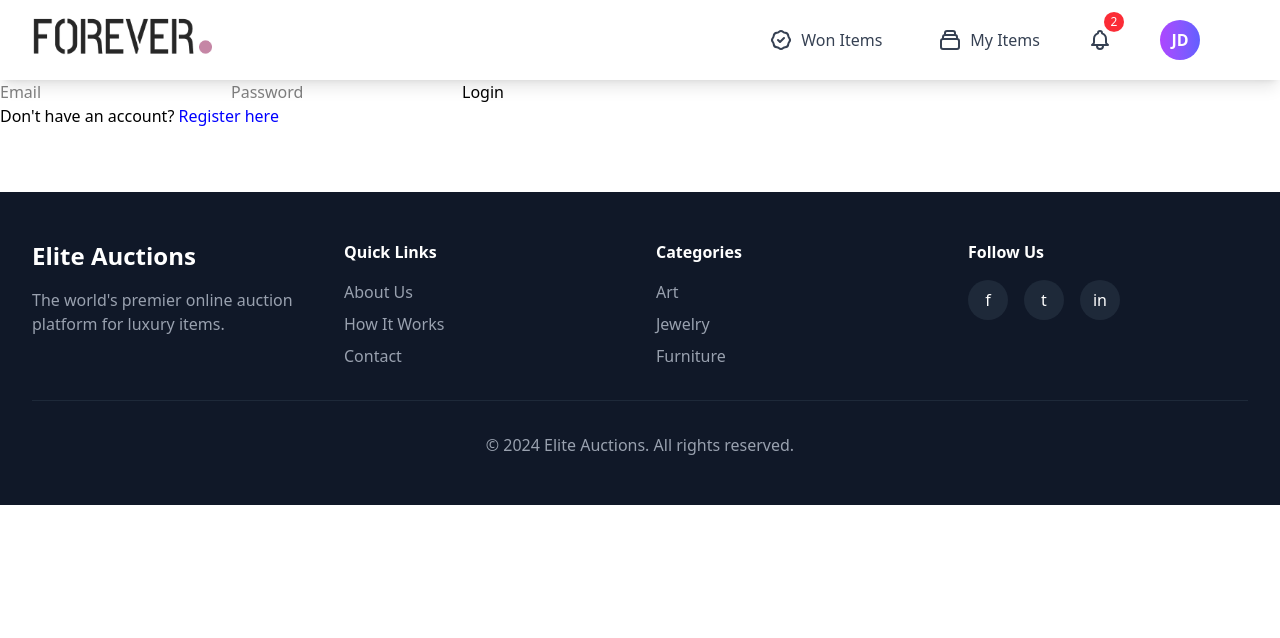
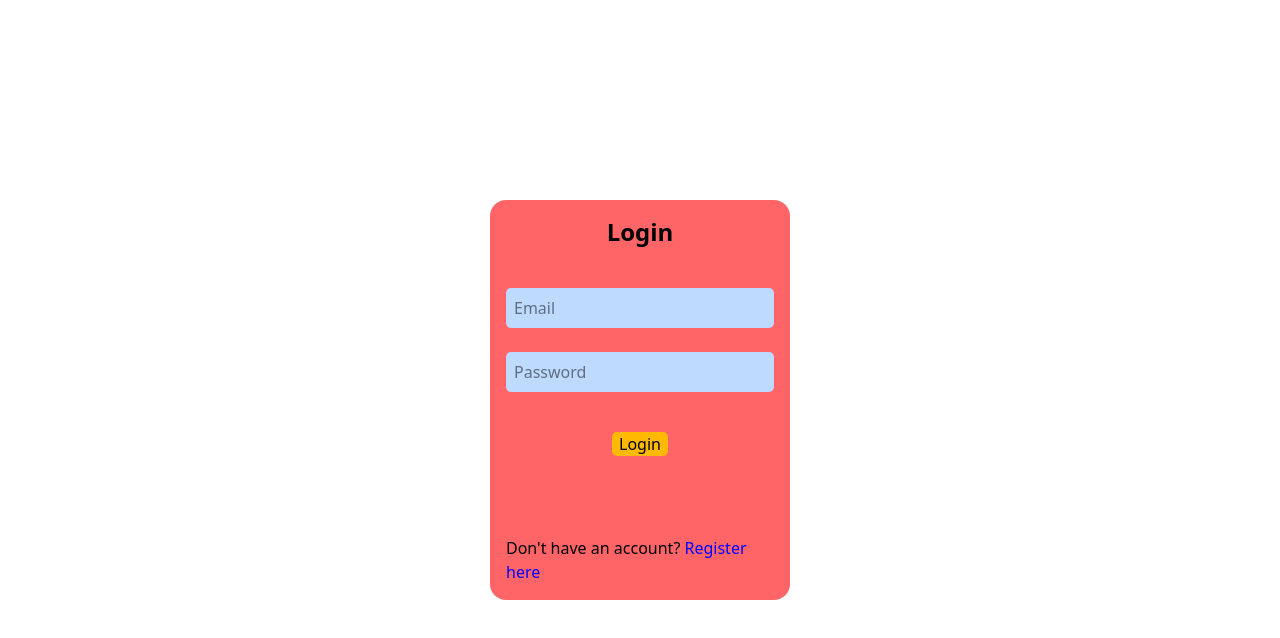
Before and after one commit to prashant7738/ProjectBiddingDBMS, a React (Vite) app in the folder frontend/: page /login in a window 1280 px wide. Shown: the top 638 px of the page. Built offline with nearby package versions, Linux system fonts and the light colour scheme.

Commit message:
first roshan

```diff
--- a/frontend/package.json
+++ b/frontend/package.json
@@ -21,7 +21,7 @@
     "@eslint/js": "^9.39.1",
     "@types/react": "^19.2.5",
     "@types/react-dom": "^19.2.3",
-    "@vitejs/plugin-react": "^5.1.1",
+    "@vitejs/plugin-react": "^5.1.2",
     "eslint": "^9.39.1",
     "eslint-plugin-react-hooks": "^7.0.1",
     "eslint-plugin-react-refresh": "^0.4.24",
@@ -31,5 +31,4 @@
   "overrides": {
     "vite": "npm:rolldown-vite@7.2.5"
   }
-
 }
--- a/frontend/src/App.jsx
+++ b/frontend/src/App.jsx
@@ -4,7 +4,6 @@ import { Routes, Route, Navigate } from 'react-router-dom';
 import NavigationTabs from './components/NavigationTabs';
 import Header from './components/Header';
 import Footer from './components/Footer';
-
 import Home from './pages/Home';
 import UpcomingAuctions from './pages/UpcomingAuctions';
 import PriceResults from './pages/PriceResult';
@@ -22,19 +21,20 @@ import MyItems from './pages/MyItems'
 
 function App() {
   const {setTokenState,tokenState} = useContext(AuthContext)
-
   return (
     <>
-   <Header />
+      {/* Show header, navigation, footer only if logged in */}
+      {tokenState && <Header />}
+      {tokenState && <NavigationTabs />}
 
       <Routes>
         {/* Protected Home */}
         <Route
           path="/"
           element={
-
+            <PrivateRoute>
               <Home />
-
+            </PrivateRoute>
           }
         />
 
@@ -45,18 +45,22 @@ function App() {
         <Route path='/wonitems' element={<WonItems/>}/>
         <Route path='/myitems' element={<MyItems/>}/>
         {/* Auth pages */}
+
         <Route
           path="/login"
-          element={<Login/>}
+         element={tokenState? <Navigate to={'/'}/> :<Login/>}
         />
         <Route
           path="/register"
           element={<Register/>}
         />
+
+        {/* Catch all unknown routes */}
+        <Route path="*" element={<Navigate to={tokenState ? "/" : "/login"} />} />
       </Routes>
 
       {/* Footer only if logged in */}
-    <Footer />
+      {tokenState && <Footer />}
     </>
   );
 }
--- a/frontend/src/components/Header.jsx
+++ b/frontend/src/components/Header.jsx
@@ -22,21 +22,21 @@ const Header = () => {
     const [userData, setUserData] = useState(null)
     const [showOptions, setShowOptions] = useState(false)
 
-    // useEffect(() => {
-    //     if (!tokenState) return;
+    useEffect(() => {
+        if (!tokenState) return;
 
-    //     const fetchProfile = async () => {
-    //         try {
-    //             const response = await getProfile(tokenState)
-    //             setUserData(response)
-    //             console.log(response)
-    //         } catch (err) {
-    //             console.error("Error fetching profile:", err)
-    //         }
-    //     }
+        const fetchProfile = async () => {
+            try {
+                const response = await getProfile(tokenState)
+                setUserData(response)
+                console.log(response)
+            } catch (err) {
+                console.error("Error fetching profile:", err)
+            }
+        }
 
-    //     fetchProfile()
-    // }, [tokenState])
+        fetchProfile()
+    }, [tokenState])
     const handlelogOut = () => {
         setToken('')
         setTokenState('')
@@ -56,7 +56,7 @@ const Header = () => {
 
                     <div className="flex items-center cursor-pointer">
                         <Link to={'/'} onClick={() => { window.scrollTo({ top: 0, behavior: 'smooth' }) }}>
-                            <img src={assets.logo} className='min-w-40 w-45' alt="" />
+                            <img src={assets.logo} className='min-w-[160px] w-[180px]' alt="" />
                         </Link>
 
                     </div>
--- a/frontend/src/pages/Login.jsx
+++ b/frontend/src/pages/Login.jsx
@@ -15,7 +15,6 @@ export default function Login() {
     e.preventDefault();
     try {
       const res = await loginUser(form);
-      console.log(res.data)
       setToken(res.data.token); // save JWT
       setTokenState(res.data.token)
       navigate('/')
@@ -25,14 +24,18 @@ export default function Login() {
   };
 
   return (
-
-    <form onSubmit={handleSubmit}>
-      <input name="email" type="email" placeholder="Email" onChange={handleChange} required />
-      <input name="password" type="password" placeholder="Password" onChange={handleChange} required />
-      <button type="submit">Login</button>
+    <div className=' h-[100vh] flex items-center justify-center'>
+      <div className='w-75 h-100 bg-red-400 rounded-2xl p-4 flex '>
+    <form onSubmit={handleSubmit} className='flex flex-col gap-10'>
+      <h1 className='text-center font-bold text-2xl '>Login</h1>
+      <div className='flex flex-col gap-6'>
+      <input name="email" type="email" placeholder="Email" onChange={handleChange} required className='outline-none px-2 bg-blue-200 rounded-[5px] h-10  w-full ' />
+      <input name="password" type="password" placeholder="Password" onChange={handleChange} required className='outline-none px-2 bg-blue-200 rounded-[5px] h-10  w-full' /></div>
+      <button type="submit" className='w-14 h-10 bg-amber-400 rounded-[5px] mx-auto font-medium hover:bg-black hover:text-white'>Login</button>
       <p>{error}</p>
-      <p>Don't have an account? <span onClick={() => navigate('/register')} style={{color:'blue', cursor:'pointer'}}>Register here</span></p>
+      <p className=''>Don't have an account? <span onClick={() => navigate('/register')} style={{color:'blue', cursor:'pointer'}}>Register here</span></p>
       {message}
-    </form>
+    </form></div>
+    </div>
   );
 }
```
Also changed, not shown: 2 other files (tests, documents, lock files or other folders).
